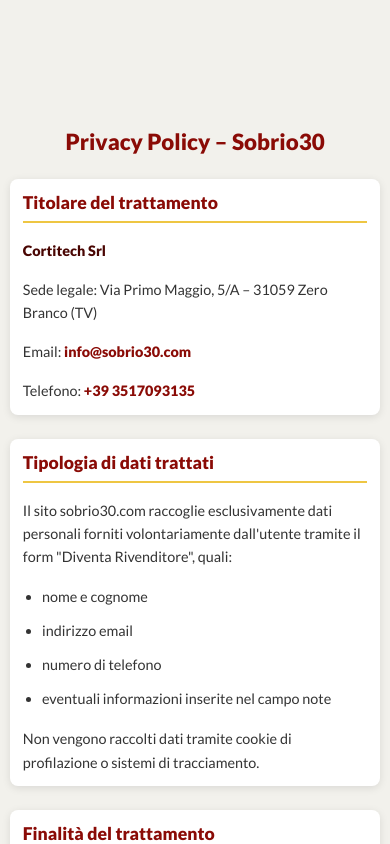
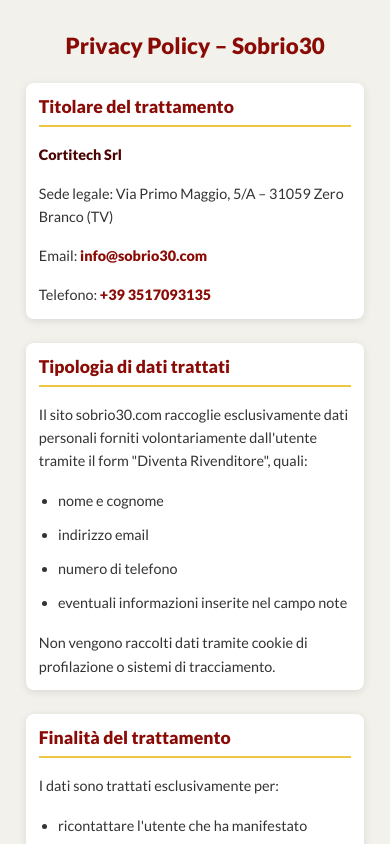
Before and after one commit to diegotosato/sobrio30_frontend, a React (Vite) app: page /privacy-policy in a window 390 px wide. Shown: the top 844 px of the page. Built offline with nearby package versions, Linux system fonts and the light colour scheme.

Commit message:
Enhance Header component: implement smooth scrolling to contacts section; update Cookie, Privacy, and Terms Conditions styles for consistency and responsiveness

```diff
--- a/src/components/Header.jsx
+++ b/src/components/Header.jsx
@@ -3,6 +3,14 @@
 import './Header.css';
 
 export default function Header() {
+    const scrollToContacts = (e) => {
+        e.preventDefault();
+        const contactsElement = document.getElementById('contacts');
+        if (contactsElement) {
+            contactsElement.scrollIntoView({ behavior: 'smooth' });
+        }
+    };
+
     return (
         <header>
             <div className="container">
@@ -20,7 +28,7 @@
                             <NavLink to="/reseller">Diventa rivenditore</NavLink>
                         </li>
                         <li>
-                            <a href="#contacts">Contatti</a>
+                            <a href="#contacts" onClick={scrollToContacts}>Contatti</a>
                         </li>
                     </ul>
                 </nav>
--- a/src/pages/CookiePolicy.css
+++ b/src/pages/CookiePolicy.css
@@ -1,8 +1,8 @@
 /* #region CookiePolicy */
 .cookie-policy {
     background-color: var(--s30-beige);
-    padding: 7rem 0 !important;
-    padding-top: calc(7rem + 100px) !important;
+    padding: 4rem 2rem !important;
+    min-height: 100vh;
 }
 
 .cookie-policy .section-title {
@@ -32,15 +32,13 @@
 /* Media Queries */
 @media (max-width: 1270px) {
     .cookie-policy {
-        padding: 6rem 0 !important;
-        padding-top: calc(6rem + 100px) !important;
+        padding: 3.5rem 2rem !important;
     }
 }
 
 @media (max-width: 992px) {
     .cookie-policy {
-        padding: 5rem 0 !important;
-        padding-top: calc(5rem + 90px) !important;
+        padding: 3rem 1.5rem !important;
     }
 
     .cookie-policy .section-title {
@@ -55,8 +53,7 @@
 
 @media (max-width: 768px) {
     .cookie-policy {
-        padding: 4rem 0 !important;
-        padding-top: calc(4rem + 90px) !important;
+        padding: 2.5rem 1rem !important;
     }
 
     .cookie-policy .section-title {
@@ -77,8 +74,7 @@
 
 @media (max-width: 576px) {
     .cookie-policy {
-        padding: 3rem 0 !important;
-        padding-top: calc(3rem + 80px) !important;
+        padding: 2rem 1rem !important;
     }
 
     .cookie-policy .section-title {
--- a/src/pages/PrivacyPolicy.css
+++ b/src/pages/PrivacyPolicy.css
@@ -1,8 +1,7 @@
 /* #region PrivacyPolicy */
 .privacy-policy {
     background-color: var(--s30-beige);
-    padding: 7rem 0 !important;
-    padding-top: calc(7rem + 100px) !important;
+    padding: 4rem 2rem !important;
 }
 
 .privacy-policy .section-title {
@@ -70,8 +69,7 @@
 /* Media Queries */
 @media (max-width: 1270px) {
     .privacy-policy {
-        padding: 6rem 0 !important;
-        padding-top: calc(6rem + 100px) !important;
+        padding: 3.5rem 2rem !important;
     }
 
     .privacy-subtitle {
@@ -81,8 +79,7 @@
 
 @media (max-width: 992px) {
     .privacy-policy {
-        padding: 5rem 0 !important;
-        padding-top: calc(5rem + 90px) !important;
+        padding: 3rem 1.5rem !important;
     }
 
     .privacy-policy .section-title {
@@ -101,8 +98,7 @@
 
 @media (max-width: 768px) {
     .privacy-policy {
-        padding: 4rem 0 !important;
-        padding-top: calc(4rem + 90px) !important;
+        padding: 2.5rem 1rem !important;
     }
 
     .privacy-policy .section-title {
@@ -135,8 +131,7 @@
 
 @media (max-width: 576px) {
     .privacy-policy {
-        padding: 3rem 0 !important;
-        padding-top: calc(3rem + 80px) !important;
+        padding: 2rem 1rem !important;
     }
 
     .privacy-policy .section-title {
--- a/src/pages/TermsConditions.css
+++ b/src/pages/TermsConditions.css
@@ -1,8 +1,7 @@
 /* #region TermsConditions */
 .terms-conditions {
     background-color: var(--s30-beige);
-    padding: 7rem 0 !important;
-    padding-top: calc(7rem + 100px) !important;
+    padding: 4rem 2rem !important;
 }
 
 .terms-conditions .section-title {
@@ -70,8 +69,7 @@
 /* Media Queries */
 @media (max-width: 1270px) {
     .terms-conditions {
-        padding: 6rem 0 !important;
-        padding-top: calc(6rem + 100px) !important;
+        padding: 3.5rem 2rem !important;
     }
 
     .terms-subtitle {
@@ -81,8 +79,7 @@
 
 @media (max-width: 992px) {
     .terms-conditions {
-        padding: 5rem 0 !important;
-        padding-top: calc(5rem + 90px) !important;
+        padding: 3rem 1.5rem !important;
     }
 
     .terms-conditions .section-title {
@@ -101,8 +98,7 @@
 
 @media (max-width: 768px) {
     .terms-conditions {
-        padding: 4rem 0 !important;
-        padding-top: calc(4rem + 90px) !important;
+        padding: 2.5rem 1rem !important;
     }
 
     .terms-conditions .section-title {
@@ -135,8 +131,7 @@
 
 @media (max-width: 576px) {
     .terms-conditions {
-        padding: 3rem 0 !important;
-        padding-top: calc(3rem + 80px) !important;
+        padding: 2rem 1rem !important;
     }
 
     .terms-conditions .section-title {
```
